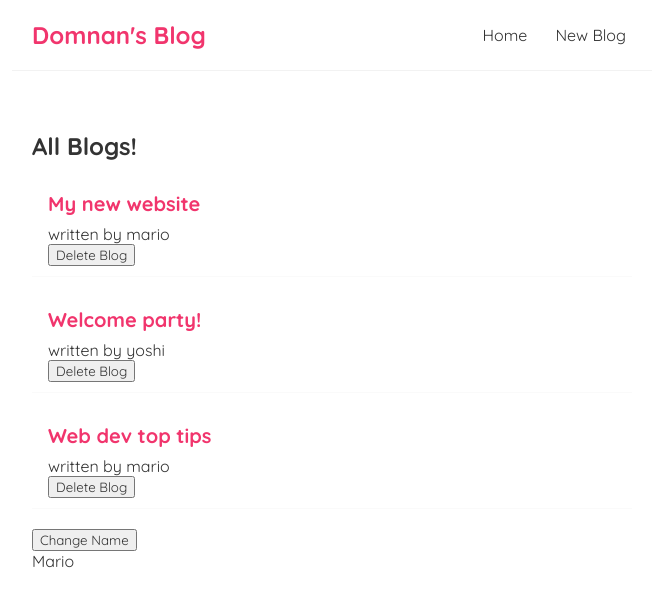
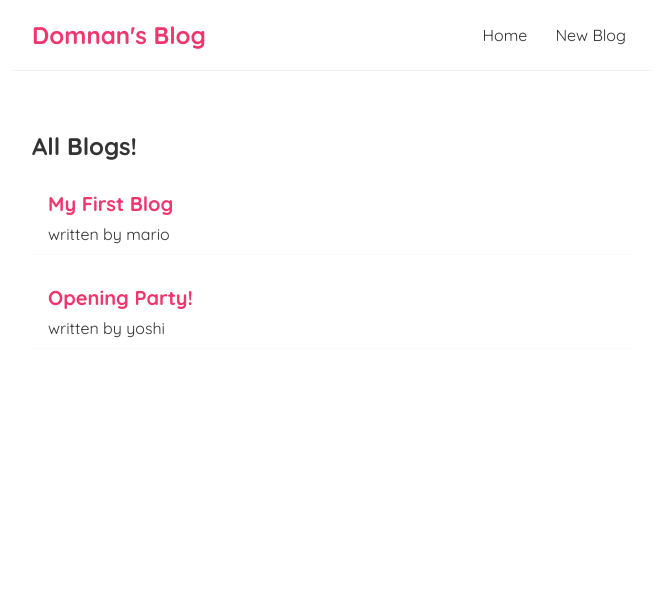
Before and after one commit to Domnann/learningReact, a React (Create React App) app in the folder dom-blog/: page / in a window 1280 px wide. Shown: the top 606 px of the page, without its empty margins (308-964 px from the left). Built offline with nearby package versions, Linux system fonts and the light colour scheme; data requests are answered from the project's data file.

Commit message:
worked on handling error messages

```diff
--- a/dom-blog/src/Bloglist.js
+++ b/dom-blog/src/Bloglist.js
@@ -10,7 +10,7 @@
                 <div className="blog-preview" key={blog.id}>
                     <h2>{blog.title}</h2>
                     <p>written by { blog.author }</p>
-                    <button onClick={() => handleDelete(blog.id)}>Delete Blog</button>
+
                 </div>
             ))}
        </div>
--- a/dom-blog/src/Home.js
+++ b/dom-blog/src/Home.js
@@ -10,28 +10,35 @@
     // const handleClick =()=> {
     //     setName("Luigi");
     //     setAge(30);
-    const [blogs, setBlogs] = useState([
-        { title: 'My new website', body: 'lorem ipsum...', author: 'mario', id: 1 },
-        { title: 'Welcome party!', body: 'lorem ipsum...', author: 'yoshi', id: 2 },
-        { title: 'Web dev top tips', body: 'lorem ipsum...', author: 'mario', id: 3 }
-      ]);
-    const [name, setName]= useState('Mario');
+    const [blogs, setBlogs] = useState(null);
+    const [isLoading, setIsLoading] = useState(true)
+    const [error, setError] = useState(null)
+    // const [name, setName]= useState('Mario');
 
 
-    const handleDelete = (id) => {
-        const newBlogs = blogs.filter(blog => blog.id !== id);
-        setBlogs(newBlogs);
-    }
+    useEffect(() => {
+        fetch('http://localhost:8000/blogs')
+          .then(res => {
+            if(!res.ok){
+                throw Error("Problem fetching data!");
+            }
+            return res.json();
+          })
+          .then(data => {
+            setBlogs(data);
+            setIsLoading(false);
+            setError(null);
+          })
+          .catch(err=> {
+            setIsLoading(false);
+            setError(err.message);
 
-    useEffect(() => {
-        console.log('useEffect ran')
-        console.log(name);
-    },[name])
+          })   },[])
     return (
         <div className="home">
-            <BlogList blogs = {blogs} title = "All Blogs!" handleDelete = { handleDelete }/>
-            <button onClick={()=> setName('luigi')}>Change Name</button>
-            <p>{name}</p>
+            {error && <div>{ error }</div> }
+            {isLoading && <div>loading...</div> }
+            {blogs && <BlogList blogs = {blogs} title = "All Blogs!" />}
         </div>
      );
 }
```
